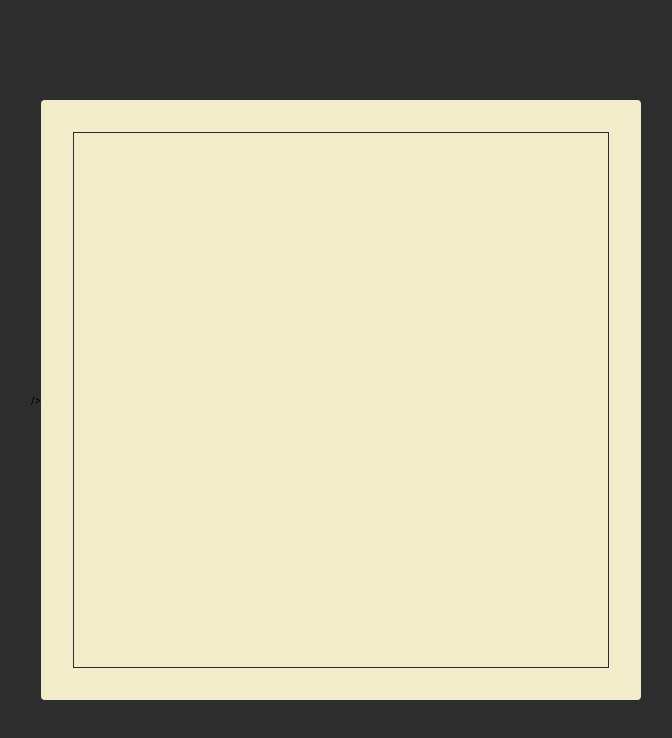
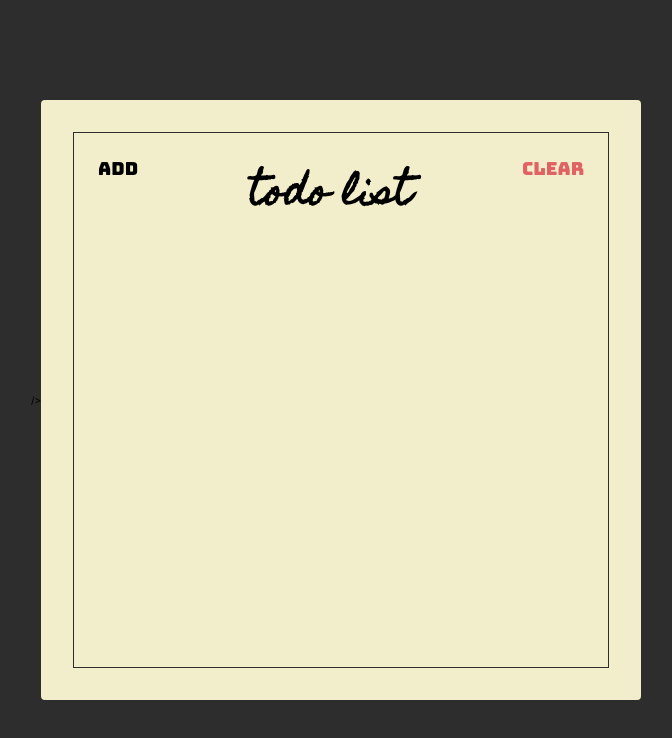
Before and after one commit to abuabdirohman4/react-starter, a website: page index.html in a window 1280 px wide. Shown: the whole page, without its empty margins (304-976 px from the left). Drawn offline with Linux system fonts and the light colour scheme.

Commit message:
Membuat Header Section

```diff
--- a/index.html
+++ b/index.html
@@ -15,7 +15,13 @@
   </head>
   <body>
     <div class="container">
-      <div class="frame"></div>
+      <div class="frame">
+        <div class="header">
+          <button class="btn-header">Add</button>
+          <h1 class="header-title">Todo List</h1>
+          <button class="btn-header main-red-color">Clear</button>
+        </div>
+      </div>
     </div>
   </body>
 </html>
--- a/style.css
+++ b/style.css
@@ -1,5 +1,13 @@
 * {
   box-sizing: border-box;
+}
+
+:root {
+  --main-red-color: #e06262;
+}
+
+.main-red-color {
+  color: var(--main-red-color);
 }
 
 html {
@@ -36,4 +44,30 @@ html {
 .frame {
   border: 1px solid #2d2d2d;
   height: 100%;
+
+  display: flex;
+  flex-direction: column;
 }
+
+.header {
+  display: flex;
+  align-items: flex-start;
+}
+
+.header-title {
+  flex: 1;
+  text-align: center;
+  font-size: 3.6rem;
+  font-family: "Homemade Apple", sans-serif;
+  text-transform: lowercase;
+}
+
+.btn-header {
+  background: unset;
+  border: unset;
+  outline: unset;
+
+  font-size: 1.8rem;
+  font-family: "Bungee", sans-serif;
+  padding: 24px;
+}
```
